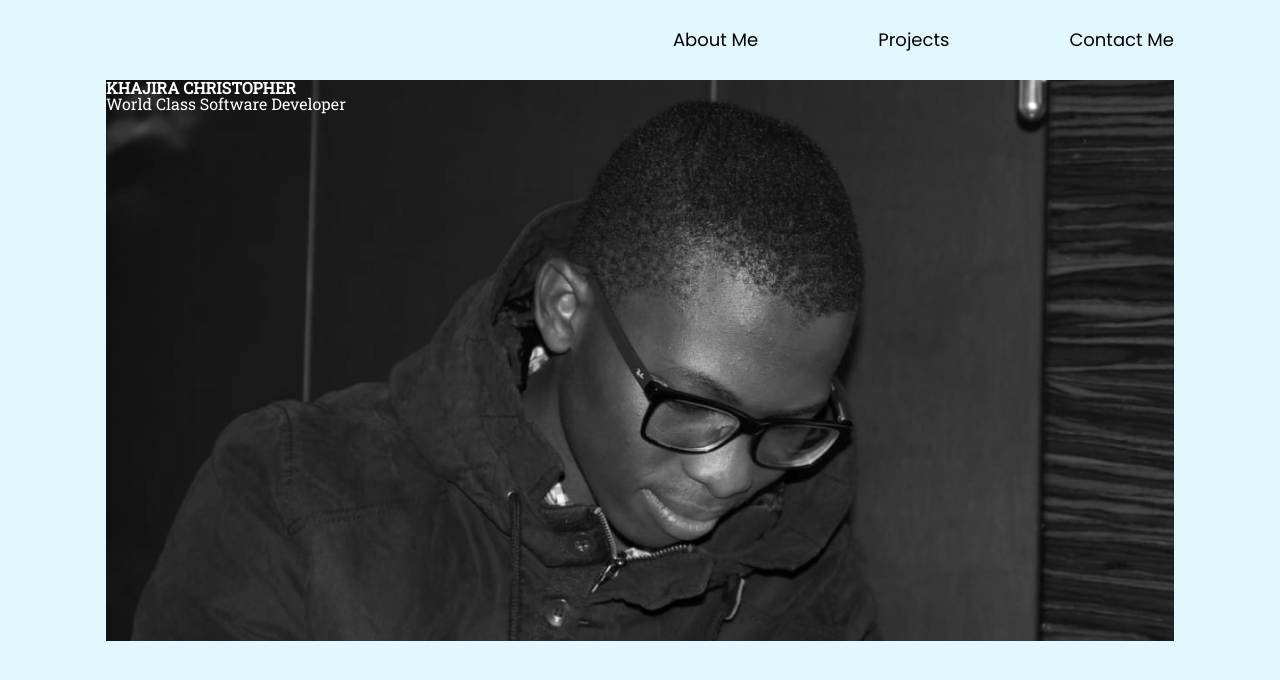
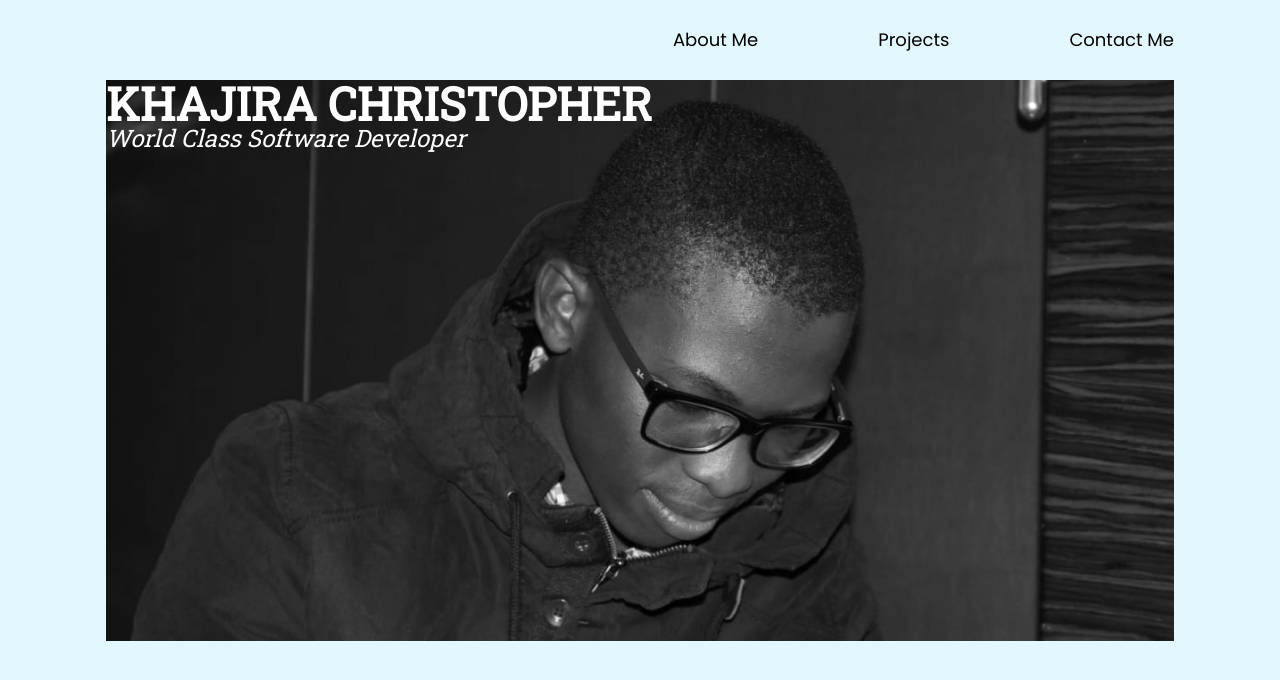
Before and after one commit to Ckhajira/portfolio-website, a plain HTML site: page index.html in a window 1280 px wide. Drawn offline with Linux system fonts and the light colour scheme.

Commit message:
This commit styles the title and the sub-title

```diff
--- a/index.css
+++ b/index.css
@@ -182,4 +182,11 @@ body {
 }
 .title{
     font-weight: bold;
+    font-size: 46px;
 }
+.sub-title{
+    font-size: 24px;
+    font-weight: lighter;
+    font-style: italic;
+
+}
--- a/index.html
+++ b/index.html
@@ -23,8 +23,10 @@
     <section>
         <article>
             <div class="background-img">
-                <h1 class="title">KHAJIRA CHRISTOPHER</h1>
-                <p class="sub-title">World Class Software Developer</p>
+                <div class="text-background">
+                    <h1 class="title">KHAJIRA CHRISTOPHER</h1>
+                    <p class="sub-title">World Class Software Developer</p>
+                </div>
             </div>
 
         </article>
```
